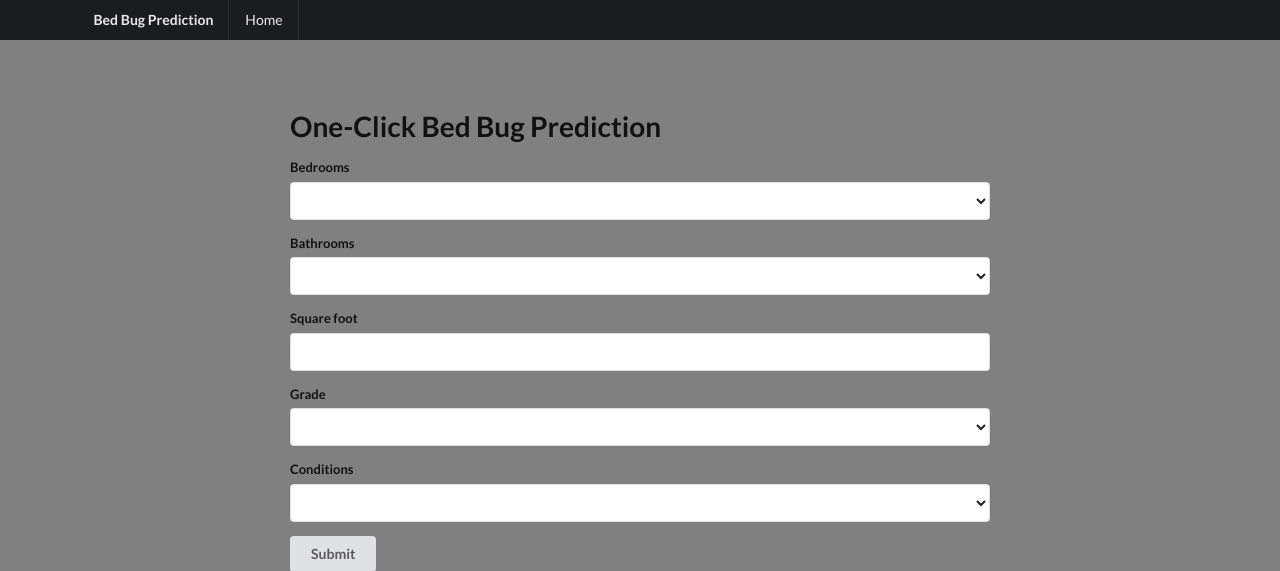
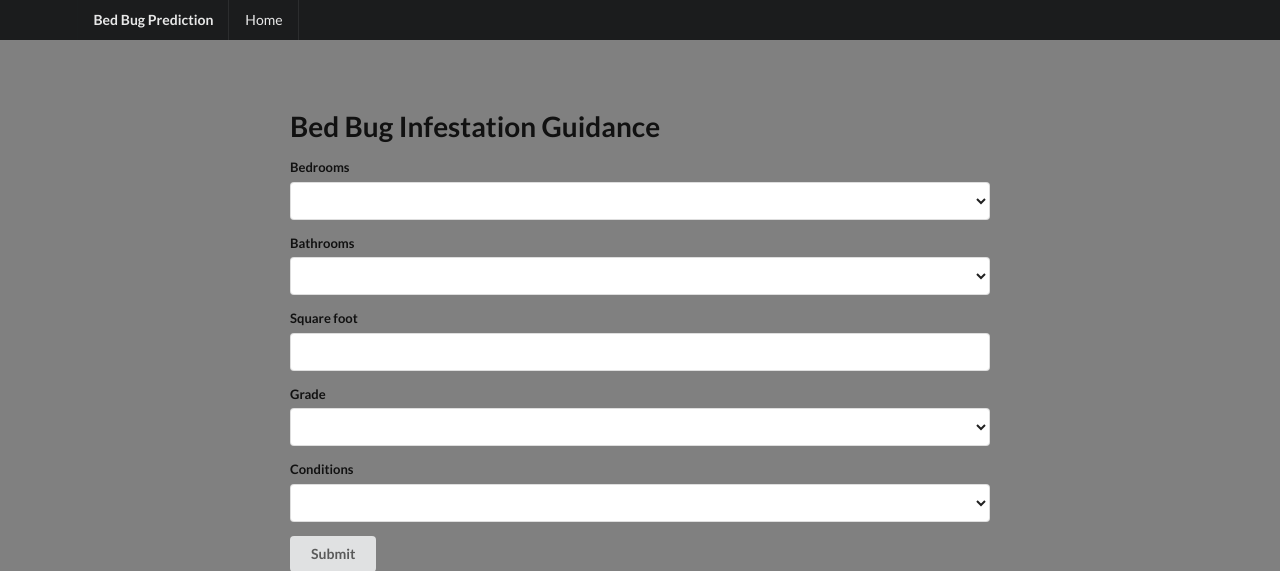
Before and after one commit to Clercy/webtest, a Flask app: page / in a window 1280 px wide. Shown: the top 571 px of the page. Run offline with Flask 2, Linux system fonts and the light colour scheme; parts of the project's set-up code (start-up, migrations or seed data) failed here and were passed over.

Commit message:
Add files via upload

```diff
--- a/templates/index.html
+++ b/templates/index.html
@@ -78,7 +78,7 @@
 
 <div class="ui main text container">
 
-    <h1 class="ui header">One-Click Bed Bug Prediction</h1>
+    <h1 class="ui header">Bed Bug Infestation Guidance</h1>
 
     <form class="ui form" action="/predict_price" method="post">
         <div class="field">
```
